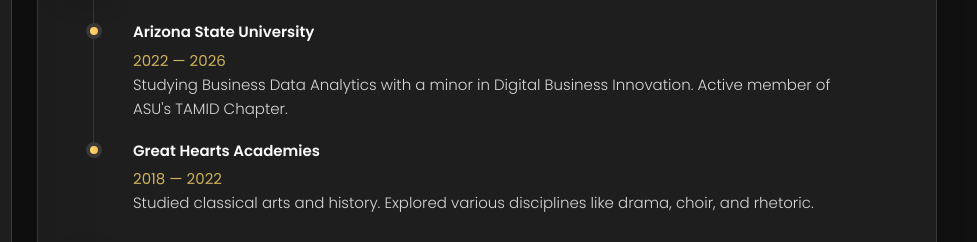
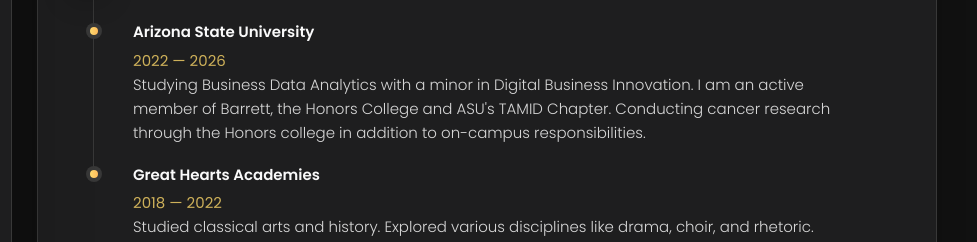
Before and after one commit to MarcelloBorromeo/github.io, a plain HTML site: page index.html in a window 1280 px wide. Both pictures are taken after a click on the button "Resume". Shown: the part 240-482 px from the top of the page, 303-1280 px from the left. Drawn offline with nearby package versions, Linux system fonts and the light colour scheme.

Commit message:
Update index.html

```diff
--- a/index.html
+++ b/index.html
@@ -445,7 +445,7 @@
               <span>2022 — 2026</span>
 
               <p class="timeline-text">
-                Studying Business Data Analytics with a minor in Digital Business Innovation. Active member of ASU's TAMID Chapter.
+                Studying Business Data Analytics with a minor in Digital Business Innovation. I am an active member of Barrett, the Honors College and ASU's TAMID Chapter. Conducting cancer research through the Honors college in addition to on-campus responsibilities.
               </p>
 
             </li>
```
